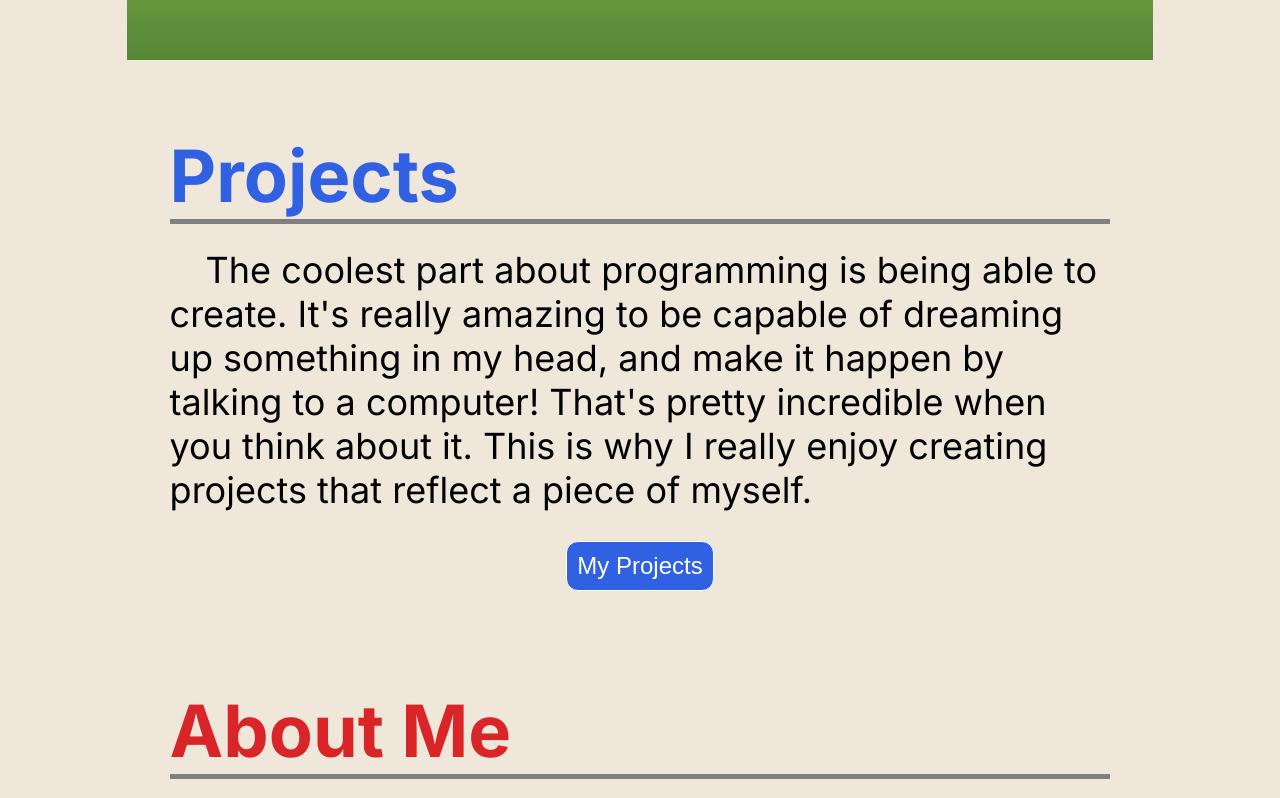
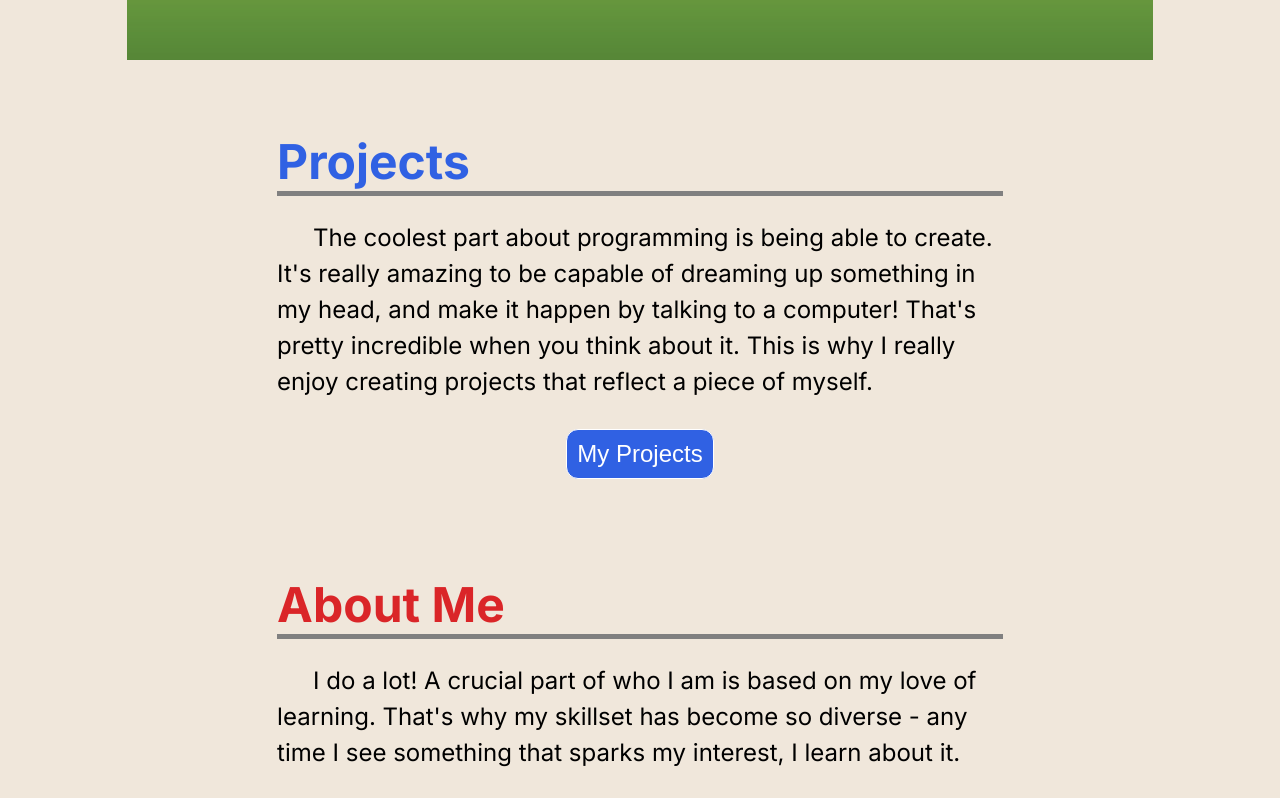
Before and after one commit to isaac-parks/portfolio, a React (Create React App) app: page / in a window 1280 px wide. Shown: the part 900-1698 px from the top of the page. Built offline with nearby package versions, Linux system fonts and the light colour scheme.

Commit message:
font size adjustments

```diff
--- a/src/components/Blog/index.css
+++ b/src/components/Blog/index.css
@@ -8,11 +8,11 @@
   margin: auto;
   padding-top: 8rem;
   text-align: center;
-  font-size: 3.2rem;
+  font-size: 2rem;
 }
 
 .blog p {
-  font-size: 2rem;
+  font-size: 1.5rem;
   text-align: center;
   width: 90%;
   margin: auto;
--- a/src/components/Main/content.css
+++ b/src/components/Main/content.css
@@ -64,6 +64,7 @@ main {
 .work p {
   margin-top: 1rem;
   text-indent: 1.5rem;
+  line-height: 1.5;
 }
 
 .seework {
@@ -90,15 +91,21 @@ main {
     font-size: 1.8rem;
   }
 
+  .work {
+    width: 70%;
+    margin-right: auto;
+    margin-left: auto;
+  }
+
   .work h2 {
-    font-size: 3rem;
+    font-size: 2rem;
     display: block;
     text-align: left;
     margin: auto;
   }
 
   .work p {
-    font-size: 1.5rem;
+    font-size: 1rem;
     text-align: left;
   }
 
```
